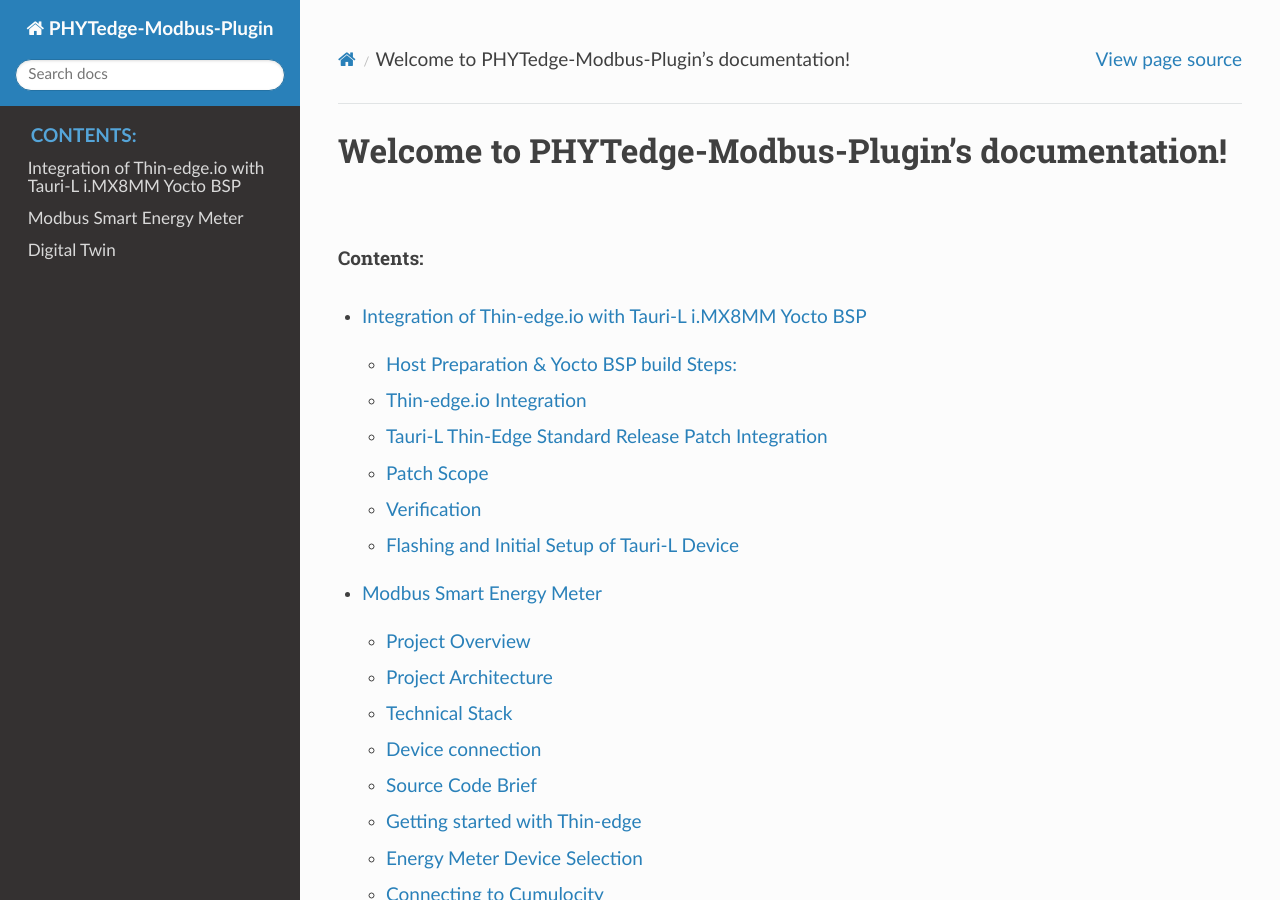
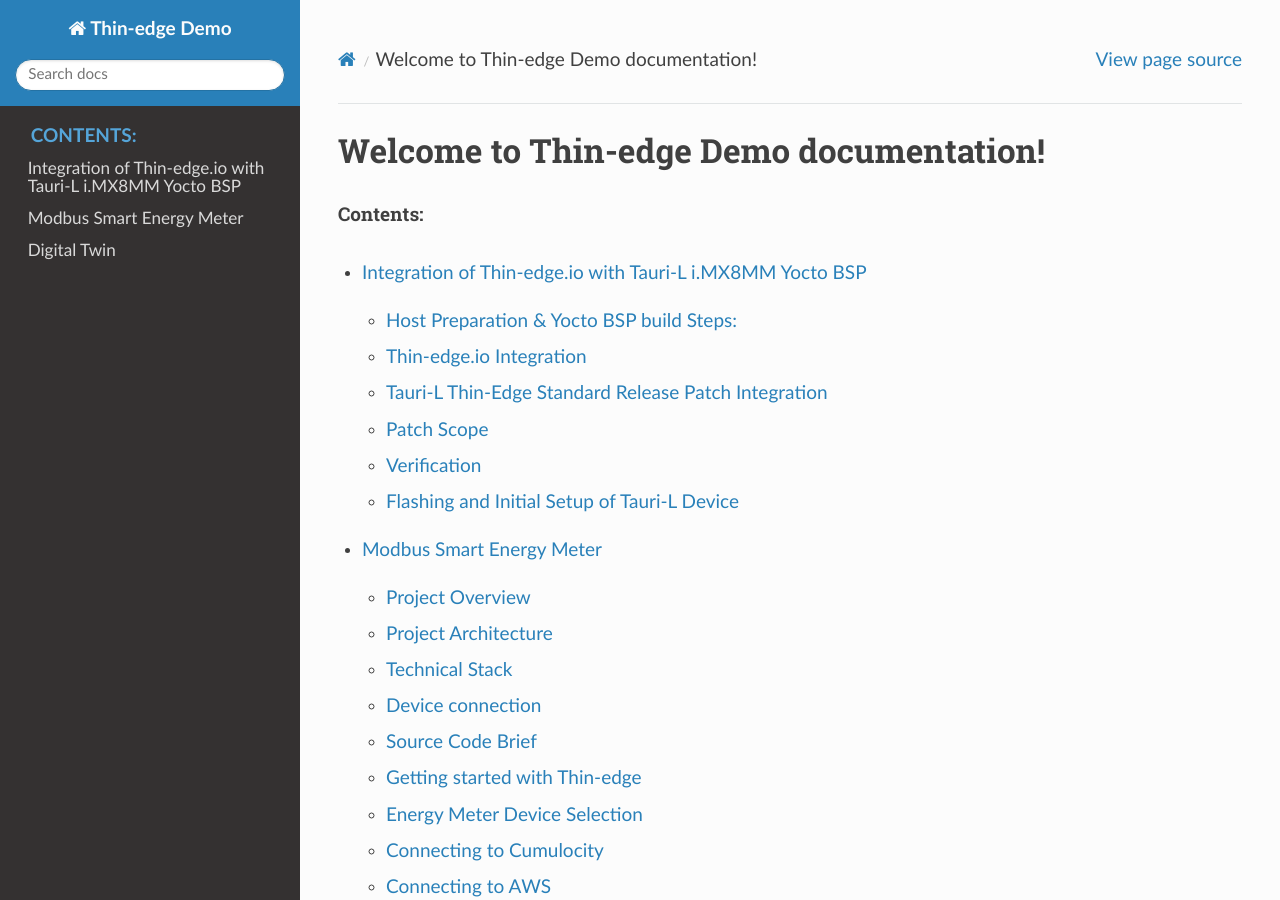
Before and after one commit to phytec-india/thin-edge-demo, a Sphinx documentation site: the page built from docs/source/index.rst, in a window 1280 px wide and 900 px high. Built offline with Sphinx 7.4.7 and the Read the Docs theme 3.1.0, drawn with Linux system fonts in a browser that asks for light colours.

Commit message:
Update the heading of the documentation

```diff
--- a/docs/source/conf.py
+++ b/docs/source/conf.py
@@ -6,7 +6,7 @@
 # -- Project information -----------------------------------------------------
 # https://www.sphinx-doc.org/en/master/usage/configuration.html#project-information
 
-project = 'PHYTedge-Modbus-Plugin'
+project = 'Thin-edge Demo'
 copyright = '2025, PHYTEC INDIA'
 author = 'Dibyajyoti Jena'
 
--- a/docs/source/index.rst
+++ b/docs/source/index.rst
@@ -1,9 +1,9 @@
-.. PHYTedge-Modbus-Plugin documentation master file, created by
+.. Thin-edge Demo documentation master file, created by
    sphinx-quickstart on Mon May 26 15:34:08 2025.
    You can adapt this file completely to your liking, but it should at least
    contain the root `toctree` directive.
 
-Welcome to PHYTedge-Modbus-Plugin's documentation!
+Welcome to Thin-edge Demo documentation!
 ==================================================
 
 .. toctree::
```
Also changed, not shown: 15 other files.
